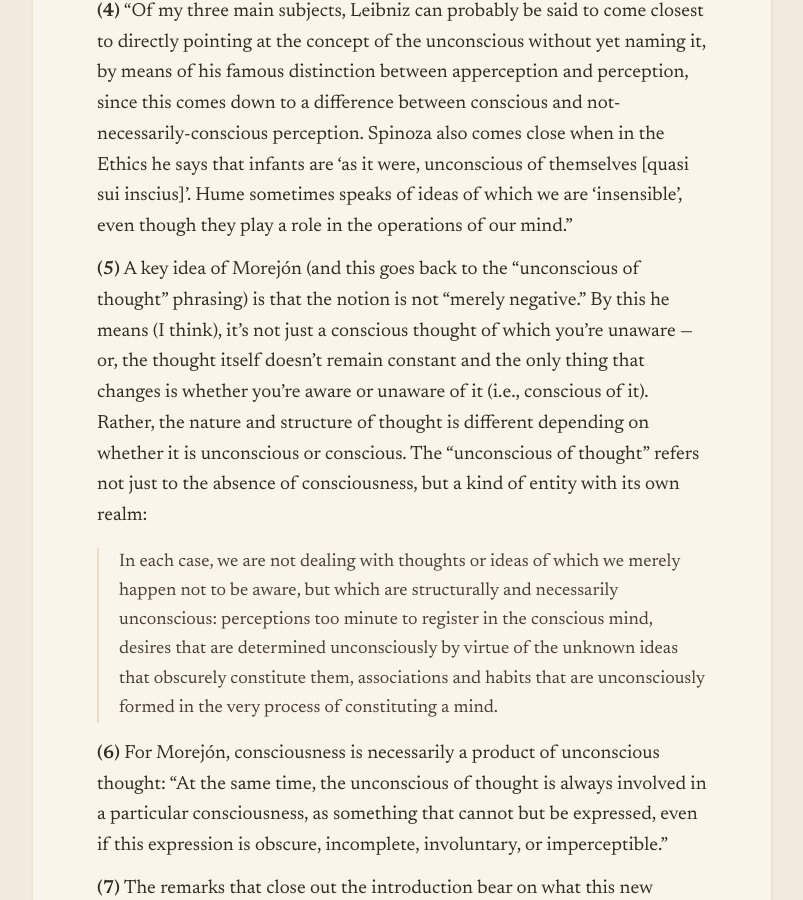
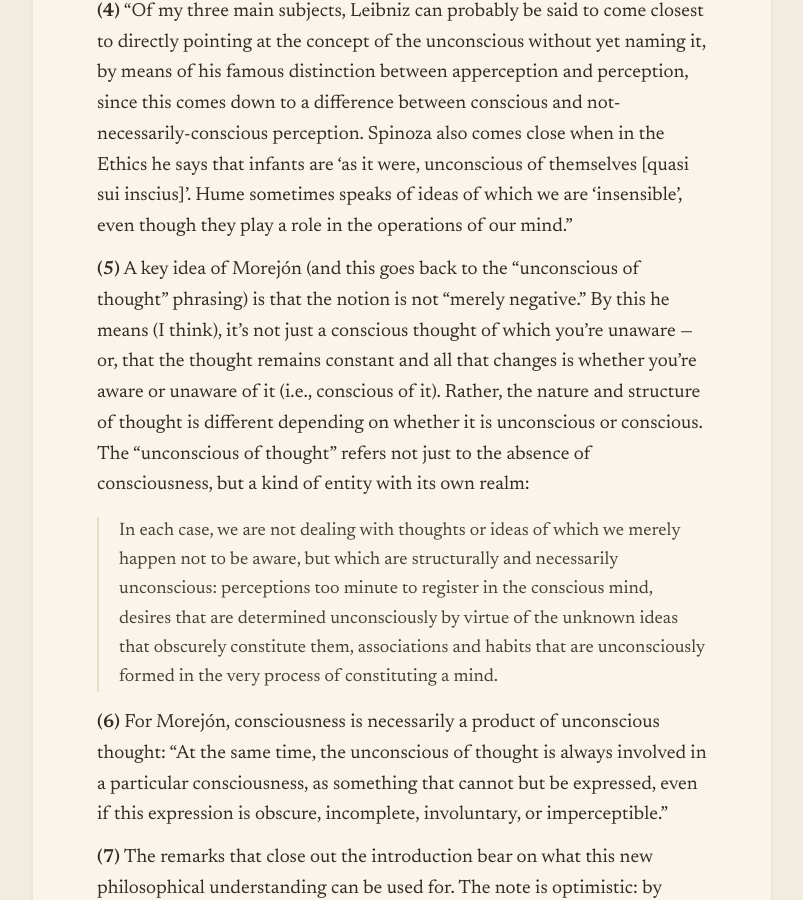
Before and after one commit to lauramoorewrites-del/treasury, a Jekyll site: the page built from _pages/the-unconscious-of-thought.md, in a window 1280 px wide and 900 px high, scrolled down 2991 px. Shown: the whole window, without its empty margins (238-1041 px from the left). Built offline with Jekyll 4.4.1, drawn with Linux system fonts in a browser that asks for light colours.

Commit message:
Revise sentence in Unconscious of Thought entry
Co-Authored-By: Claude Opus 4.6 (1M context) <noreply@anthropic.com>

```diff
--- a/_pages/the-unconscious-of-thought.md
+++ b/_pages/the-unconscious-of-thought.md
@@ -45,7 +45,7 @@ He cites Frank Tallis' *Hidden Minds: A History of the Unconscious* for the idea
 
 **(4)** "Of my three main subjects, Leibniz can probably be said to come closest to directly pointing at the concept of the unconscious without yet naming it, by means of his famous distinction between apperception and perception, since this comes down to a difference between conscious and not-necessarily-conscious perception. Spinoza also comes close when in the Ethics he says that infants are 'as it were, unconscious of themselves [quasi sui inscius]'. Hume sometimes speaks of ideas of which we are 'insensible', even though they play a role in the operations of our mind."
 
-**(5)** A key idea of Morejón (and this goes back to the "unconscious of thought" phrasing) is that the notion is not "merely negative." By this he means (I think), it's not just a conscious thought of which you're unaware — or, the thought itself doesn't remain constant and the only thing that changes is whether you're aware or unaware of it (i.e., conscious of it). Rather, the nature and structure of thought is different depending on whether it is unconscious or conscious. The "unconscious of thought" refers not just to the absence of consciousness, but a kind of entity with its own realm:
+**(5)** A key idea of Morejón (and this goes back to the "unconscious of thought" phrasing) is that the notion is not "merely negative." By this he means (I think), it's not just a conscious thought of which you're unaware — or, that the thought remains constant and all that changes is whether you're aware or unaware of it (i.e., conscious of it). Rather, the nature and structure of thought is different depending on whether it is unconscious or conscious. The "unconscious of thought" refers not just to the absence of consciousness, but a kind of entity with its own realm:
 
 > In each case, we are not dealing with thoughts or ideas of which we merely happen not to be aware, but which are structurally and necessarily unconscious: perceptions too minute to register in the conscious mind, desires that are determined unconsciously by virtue of the unknown ideas that obscurely constitute them, associations and habits that are unconsciously formed in the very process of constituting a mind.
 
```
